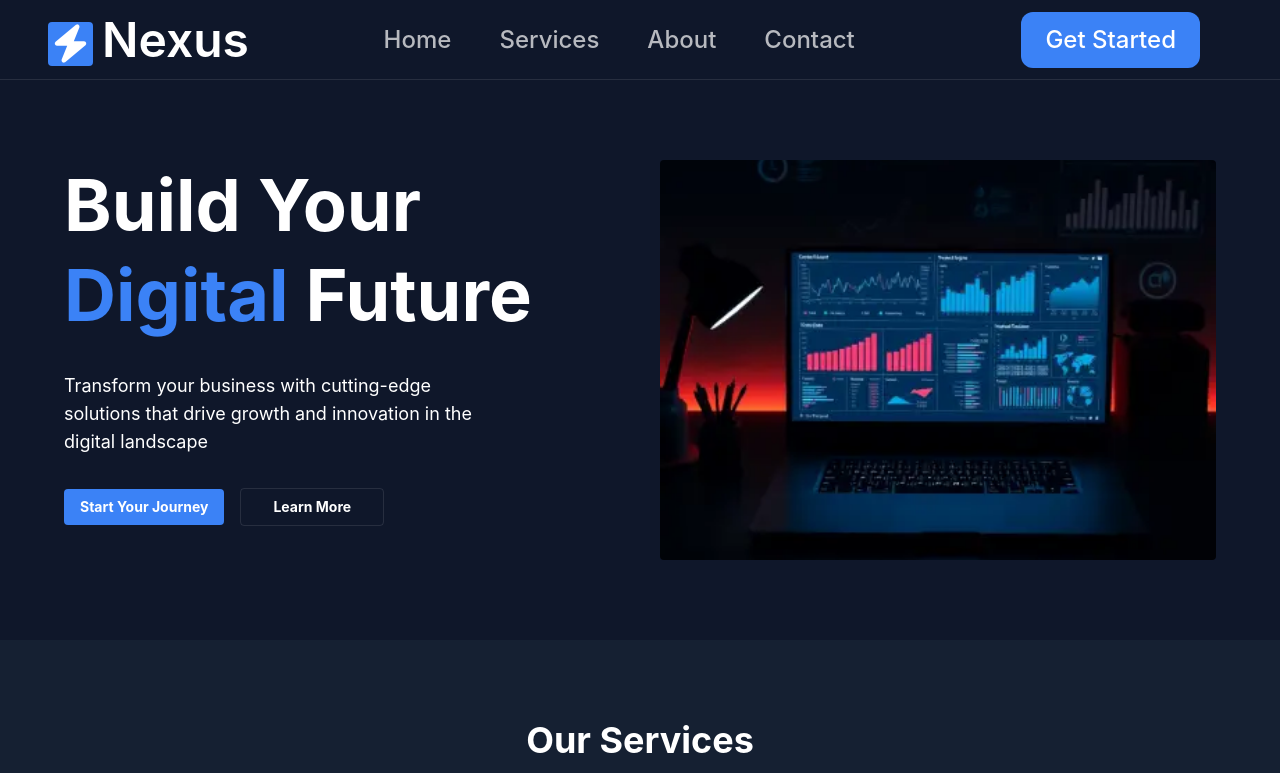
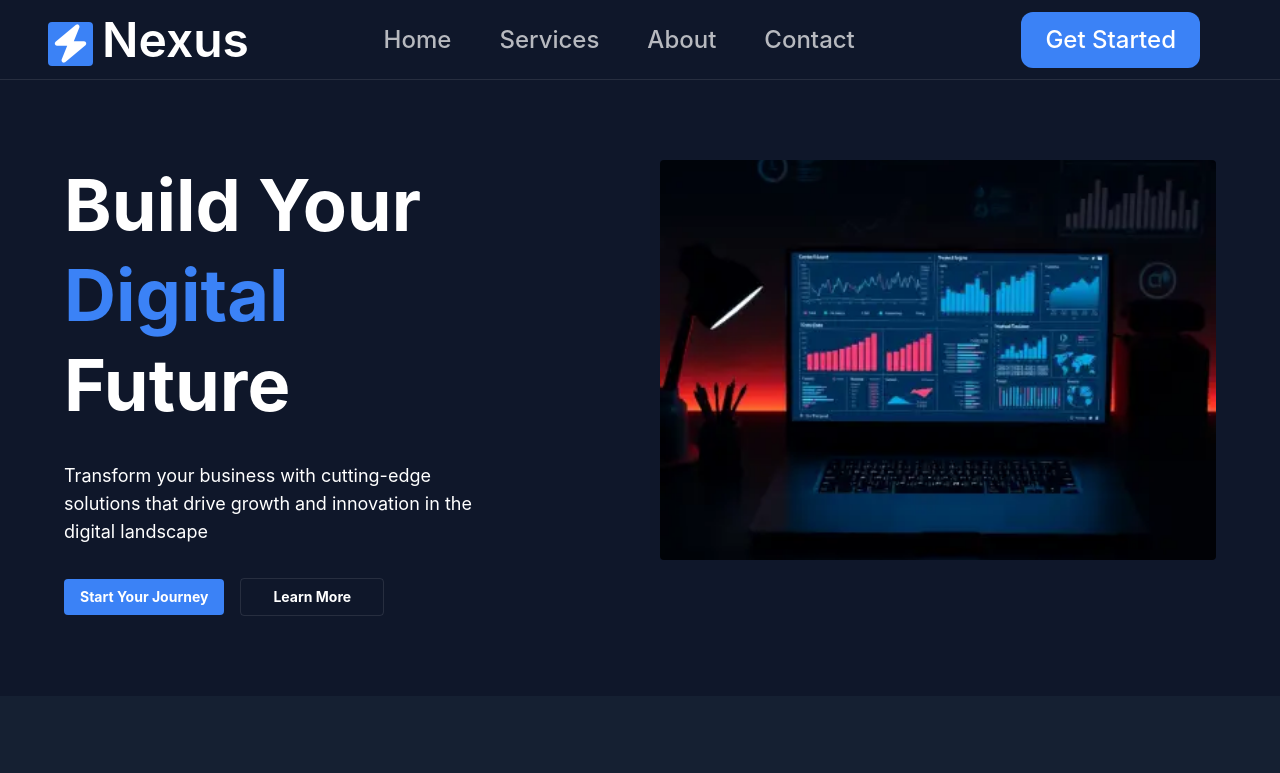
Before and after one commit to AlpheusNwani/nexus_landing_page, a website: page index.html in a window 1280 px wide. Shown: the top 773 px of the page. Drawn offline with nearby package versions, Linux system fonts and the light colour scheme; files that its build step writes are made by us from their sources.

Commit message:
add new feature to hero

```diff
--- a/index.html
+++ b/index.html
@@ -84,7 +84,7 @@
 
                     <!-- Hero Texts -->
 
-                    <h2 class="text-white font-bold text-4xl md:text-5xl lg:text-7xl leading-tight">Build Your <span class="text-Light-blue">Digital</span> Future</h2>
+                    <h2 class="text-white font-bold text-4xl md:text-5xl lg:text-7xl leading-tight">Build Your <span class="text-Light-blue">Digital</span><br> Future</h2>
 
                     <p class="text-sm text-white max-w-md lg:text-lg">Transform your business with cutting-edge solutions that drive growth and innovation in the digital landscape</p>
 
```
